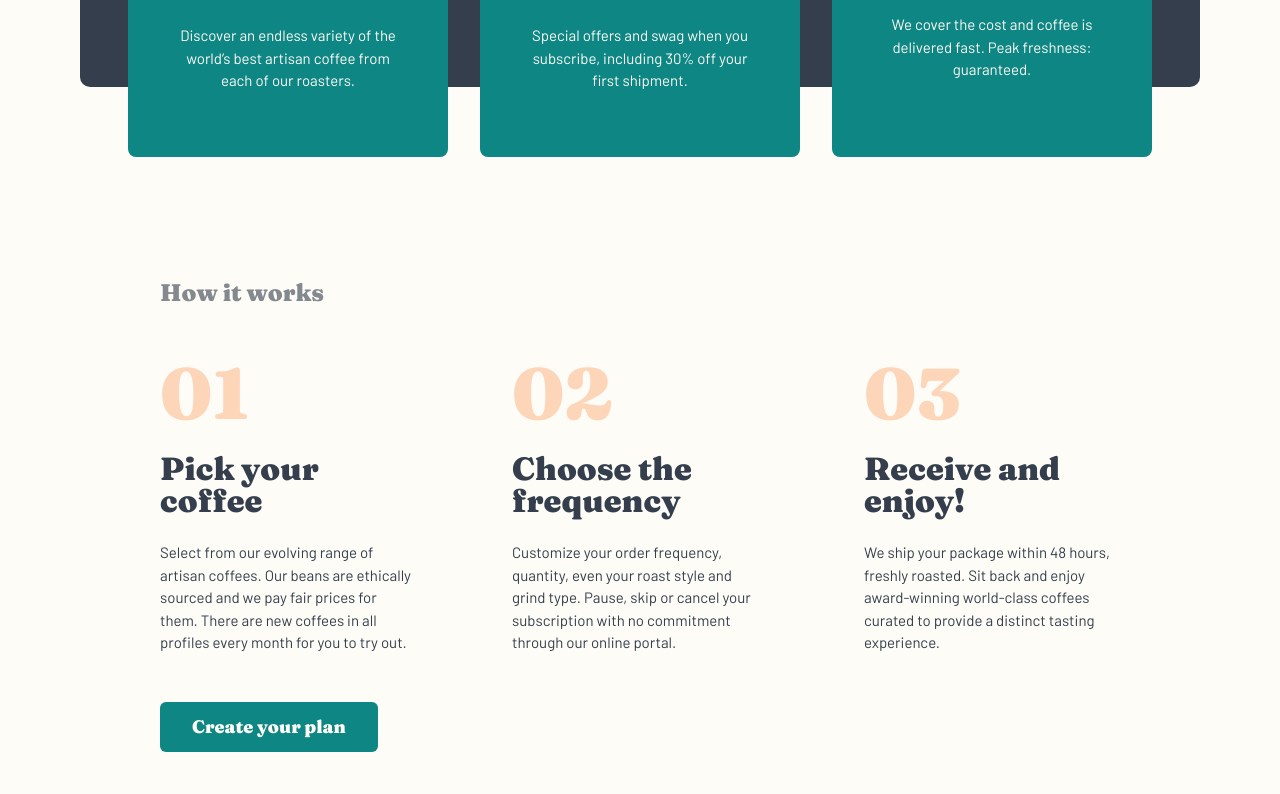
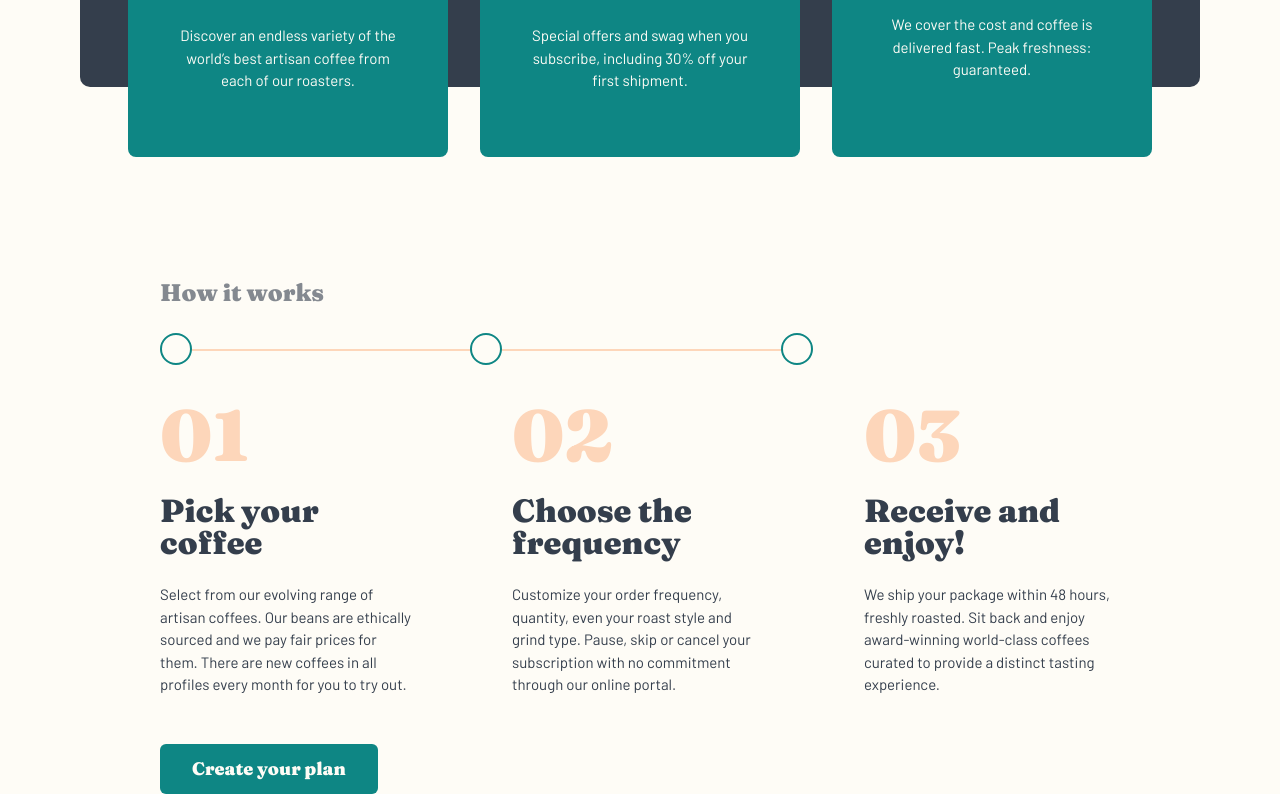
Before and after one commit to zyadfallatah/frontend-mentor-challenge-10, a React (Vite) app: page / in a window 1280 px wide. Shown: the part 1831-2625 px from the top of the page. Before the commit the page ends 2583 px from the top, so only its background shows below. Built offline with nearby package versions, Linux system fonts and the light colour scheme.

Commit message:
Horizontal Line Component Added

```diff
--- /dev/null
+++ b/src/components/HorizontalLine.tsx
@@ -0,0 +1,11 @@
+const HorizontalLine = () => {
+  return (
+    <div className=" hidden md:block relative md:w-[68%] md:h-[2px] bg-pale-orange">
+      <span className="hidden md:block absolute size-8 rounded-full border-2 border-dark-cyan translate-y-[-50%] bg-light-cream"></span>
+      <span className="hidden md:block absolute size-8 rounded-full border-2 border-dark-cyan translate-y-[-50%] bg-light-cream left-[50%] translate-x-[-50%]"></span>
+      <span className="hidden md:block absolute size-8 rounded-full border-2 border-dark-cyan translate-y-[-50%] bg-light-cream right-0"></span>
+    </div>
+  );
+};
+
+export default HorizontalLine;
--- a/src/pages/Home/Steps.tsx
+++ b/src/pages/Home/Steps.tsx
@@ -1,12 +1,14 @@
 import Button from "../../components/Button";
+import HorizontalLine from "../../components/HorizontalLine";
 import Step from "./Step";
 
 const Steps = () => {
   return (
     <div className="xl:px-[5rem]">
-      <h2 className="font-black text-grey text-center md:text-left text-2xl mt-[7.5rem]">
+      <h2 className="font-black text-grey text-center md:text-left text-2xl mt-[7.5rem] mb-10">
         How it works
       </h2>
+      <HorizontalLine />
       <div className="grid md:grid-cols-3 xl:place-items-start gap-14 xl:gap-[6rem] my-12  mx-auto">
         <Step
           stepNumber={1}
```
